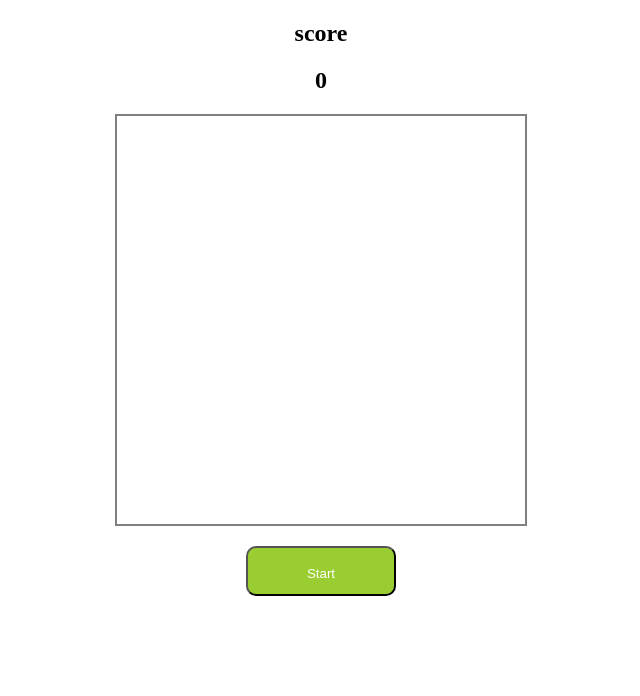
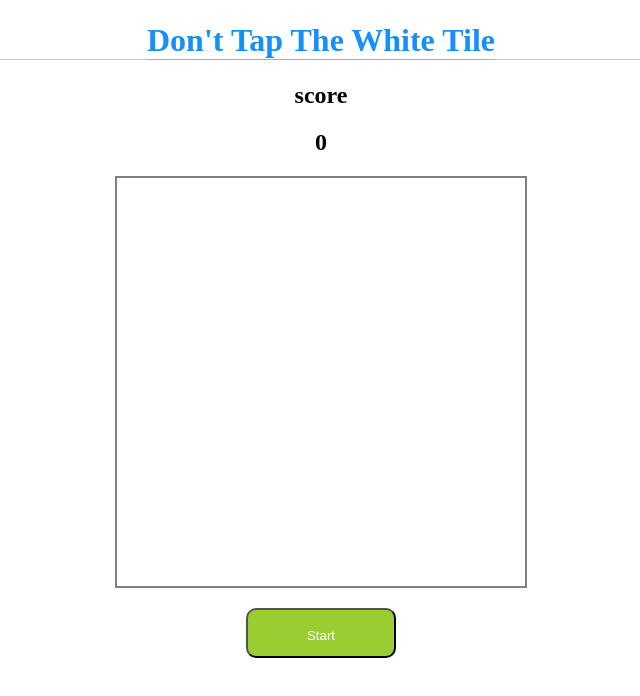
Before and after one commit to EricXwh/WebGame, a plain HTML site: page dist/index.html in a window 1280 px wide. Shown: the whole page, without its empty margins (319-959 px from the left). Drawn offline with Linux system fonts and the light colour scheme.

Commit message:
Edit some code
Delete some codes that are unnecessary to codepen.
Change some css style

```diff
--- a/dist/index.html
+++ b/dist/index.html
@@ -12,10 +12,9 @@
  <html>
    <head>
      <meta charset="utf-8" />
-     <title>Don't Tap The White Tile</title>
-     <link rel="stylesheet" href="css/index.css" />
    </head>
    <body>
+     <h1><span>Don't Tap The White Tile</span></h1>
      <h2>score</h2>
      <h2 id="score">0</h2>
      <div id="main">
@@ -27,7 +26,6 @@
        </button>
      </div>
    </body>
-   <script src="js/index.js"></script>
  </html>
 <!-- partial -->
   <script  src="./script.js"></script>
--- a/dist/style.css
+++ b/dist/style.css
@@ -7,15 +7,28 @@
    overflow: hidden;
  }
 
+h1 {
+    color: #158FFA;
+    border-bottom:1px solid #CCC;
+    text-align:center;
+}
+
  h2 {
    text-align: center;
  }
+
+span{
+    position:relative;
+    top:1px;
+    display:inline-block;
+    border-bottom:1px solid #AAA;
+}
 
  #con {
    width: 100%;
    height: 400px;
    position: relative;
-   top: -408px; /*隐藏所有格子*/
+   top: -408px;
    border-collapse: collapse;
  }
 
--- a/src/style.css
+++ b/src/style.css
@@ -7,15 +7,28 @@
    overflow: hidden;
  }
 
+h1 {
+    color: #158FFA;
+    border-bottom:1px solid #CCC;
+    text-align:center;
+}
+
  h2 {
    text-align: center;
  }
+
+span{
+    position:relative;
+    top:1px;
+    display:inline-block;
+    border-bottom:1px solid #AAA;
+}
 
  #con {
    width: 100%;
    height: 400px;
    position: relative;
-   top: -408px; /*隐藏所有格子*/
+   top: -408px;
    border-collapse: collapse;
  }
 
```
Also changed, not shown: src/index.html (+1 -3 lines).
